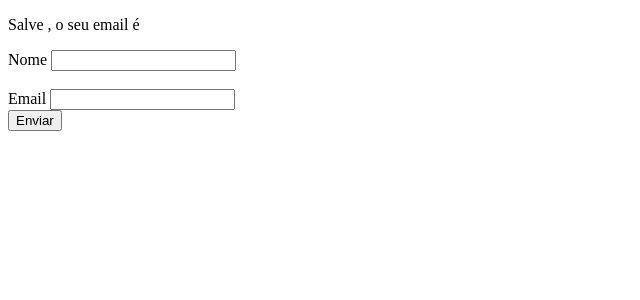
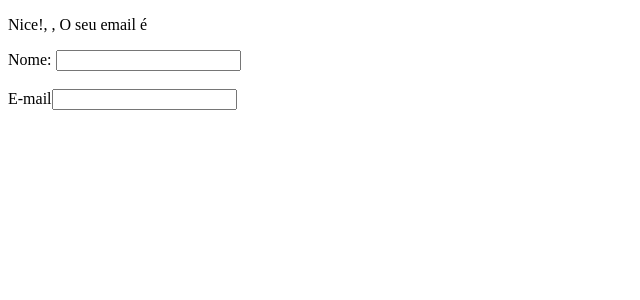
Before and after one commit to Rtheodor/estudoreact, a React (Create React App) app: page / in a window 1280 px wide. Shown: the top 300 px of the page, without its empty margins (0-640 px from the left). Built offline with nearby package versions, Linux system fonts and the light colour scheme.

Commit message:
Criando Hooks e atribuindo valores

```diff
--- a/src/App.js
+++ b/src/App.js
@@ -1,41 +1,29 @@
-import React from 'react';
+import React, { useState} from 'react';
 
-class App extends React.Component {
-    constructor(props) {
-        super(props);
-        this.state = {nome: '', email: ''};
+function App(){
+const [name, setName] = useState("");
+const [email, setEmail] = useState("");
 
-        this.handleChange = this.handleChange.bind(this);
-        this.handleChangeEmail = this.handleChangeEmail.bind(this);
-        this.handSubmit = this.handSubmit.bind(this);
-    }
+const handleChange =(event)=>{
+    setName(event.target.value);
+}
+/*const handleChangeEmail =(event)=>{
+    setEmail(event.target.value);
+}*/
 
-    handleChange(event){
-        this.setState({nome: event.target.value});
-    }
+    return(
+        <div>
+            <p>Nice!, <strong>{name}</strong> , O seu email é <strong>{email}</strong></p>
+            <form>
+                <labe> Nome: </labe>
+                <input type="text" onChange={handleChange} /> <br /><br />
 
-    handleChangeEmail (event){
-        this.setState({email: event.target.value});
-    }
+                <label>E-mail</label>
+                <input type="text" onChange={event => setEmail(event.target.value)} /> <br /><br />
 
-    handSubmit(event){
-        alert('Olá,' + this.state.nome + ' seu email é ' + this.state.email);
-        event.preventDefault();
-    }
+            </form>
+        </div>
+    )
+}
 
-    render(){
-        return (
-            <div>
-                <p>Salve {this.state.nome}, o seu email é {this.state.email}</p>
-            <form onSubmit={this.handSubmit}>
-                <label> Nome </label>
-                <input type="text" name="nome" onChange={this.handleChange} /><br />< br />
-                <label> Email </label>
-                <input type="text" name="email" onChange={this.handleChangeEmail} /><br />
-                <input type="submit" value="Enviar"/>
-            </form>
-            </div>
-        );
-    }
-}
 export default App;
```
Also changed, not shown: src/AppCopy.js (added, +41 -0 lines).
